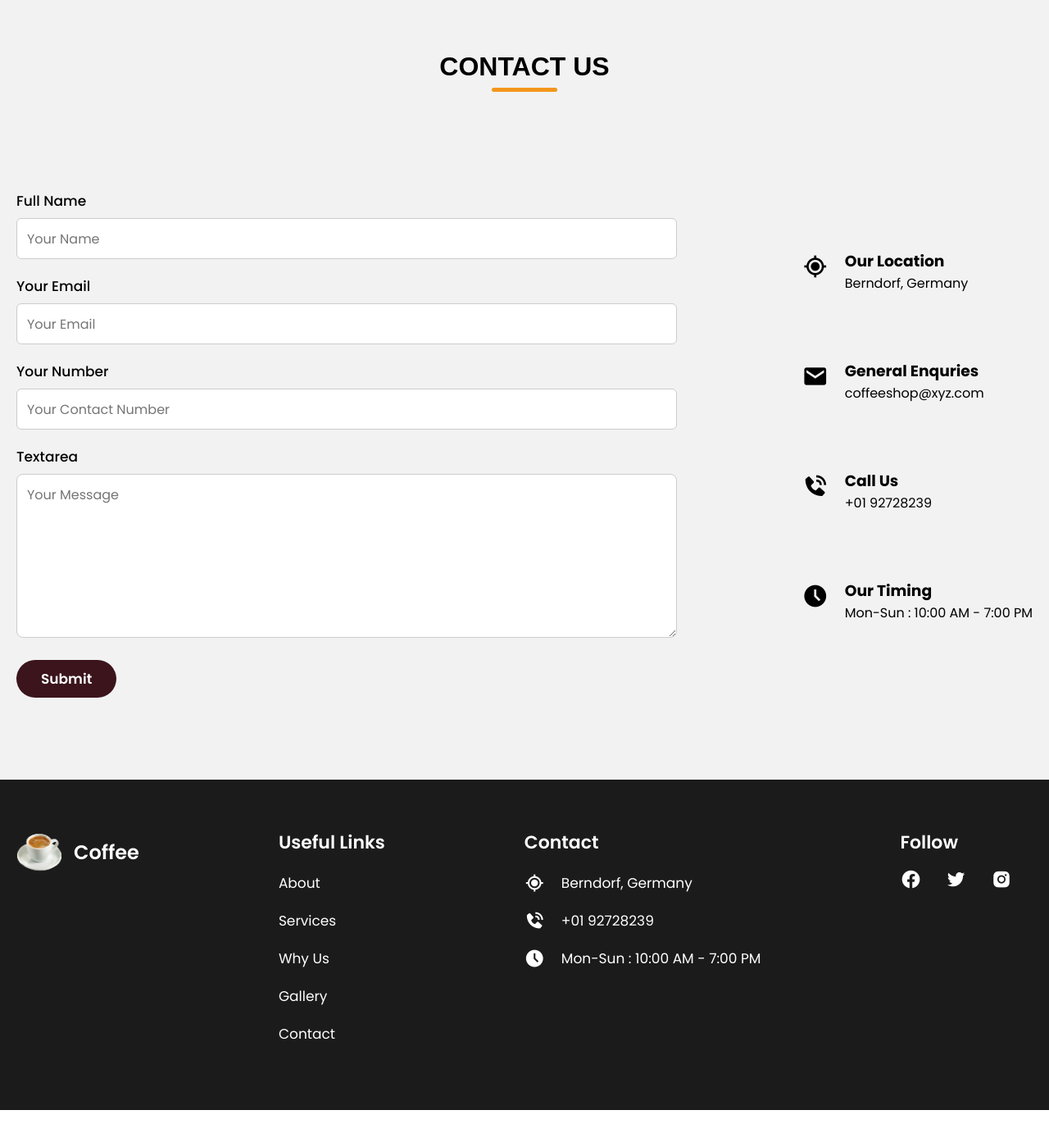
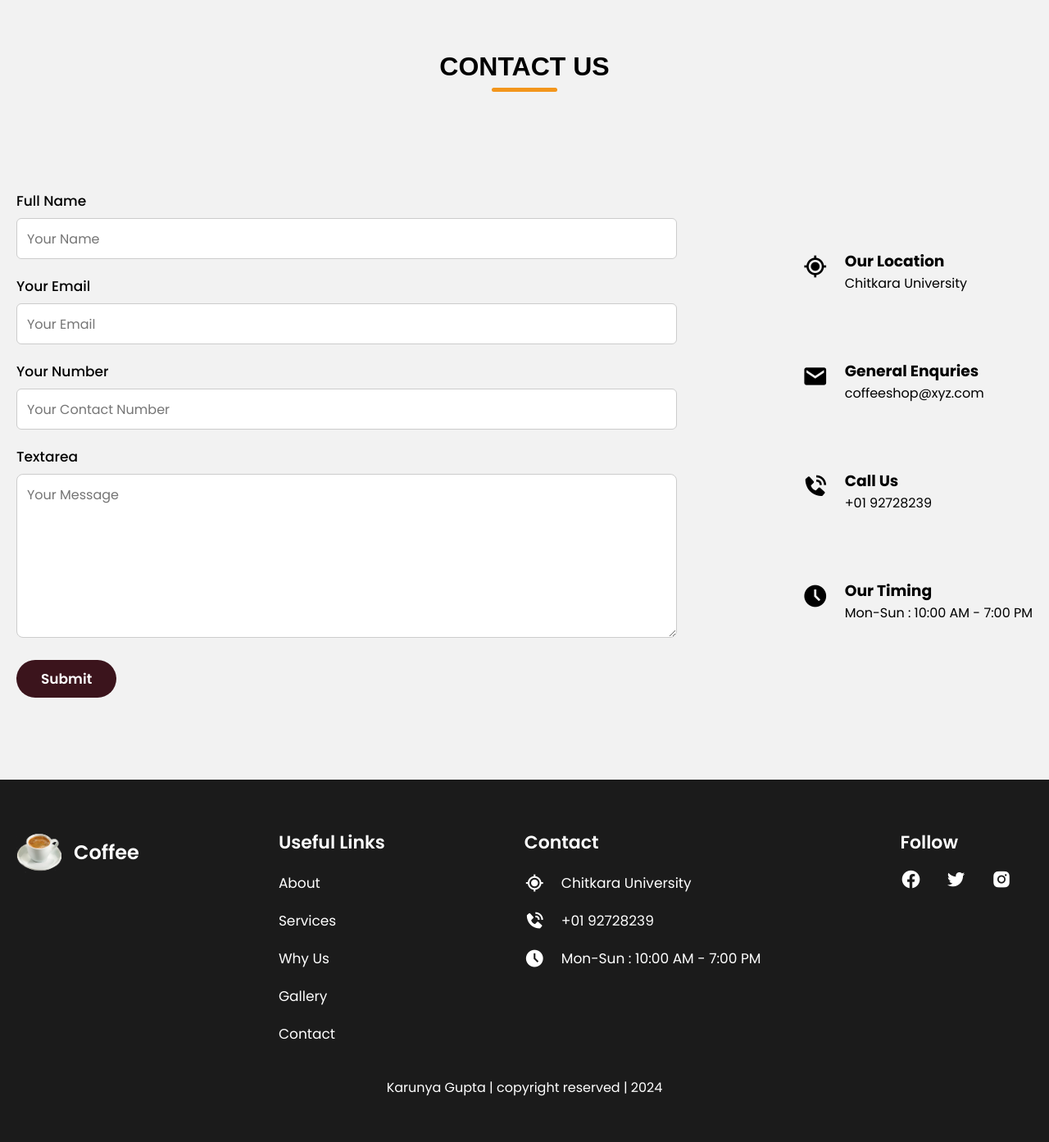
Before and after one commit to KarunyaGupta/Coffee-Day, a plain HTML site: page index.html in a window 1280 px wide. Shown: the part 4509-5902 px from the top of the page at 82% size. Before the commit the page ends 5863 px from the top, so only its background shows below. Drawn offline with nearby package versions, Linux system fonts and the light colour scheme.

Commit message:
updation

```diff
--- a/index.html
+++ b/index.html
@@ -262,7 +262,7 @@
               <i class="bx bx-current-location"></i>
               <div class="contact_details">
                 <h3>Our Location</h3>
-                <p>Berndorf, Germany</p>
+                <p>Chitkara University</p>
               </div>
             </div>
             <div class="contact_items">
@@ -318,7 +318,7 @@
             <ul>
               <li>
                 <i class="bx bx-current-location"></i>
-                <span>Berndorf, Germany</span>
+                <span>Chitkara University</span>
               </li>
               <li>
                 <i class="bx bxs-phone-call"></i> <span>+01 92728239</span>
@@ -335,8 +335,12 @@
             <i class="bx bxl-facebook-circle"></i>
             <i class="bx bxl-twitter"></i>
             <i class="bx bxl-instagram-alt"></i>
+
           </div>
+
         </div>
+        <p id="copyright">Karunya Gupta | copyright reserved | 2024</p>
+
       </div>
     </footer>
   </body>
--- a/style.css
+++ b/style.css
@@ -499,6 +499,10 @@ footer {
 .footer_section .follow_us i:hover {
     color: var(--secondary-color);
 }
+#copyright{
+    text-align: center;
+    margin-top: 20px;
+}
 
 
 /* Responsive Media Query code for max-width: 1024px */
```
